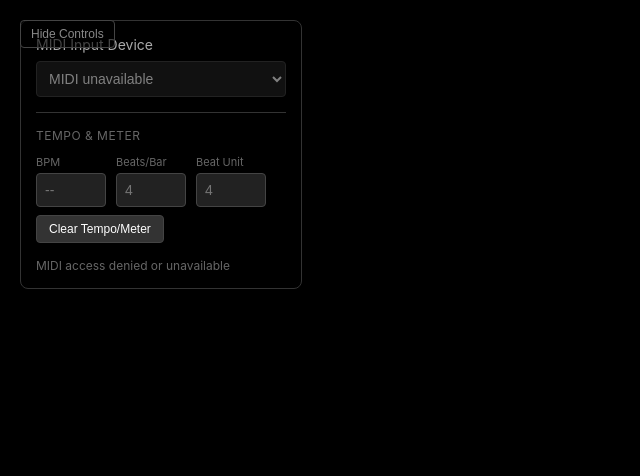
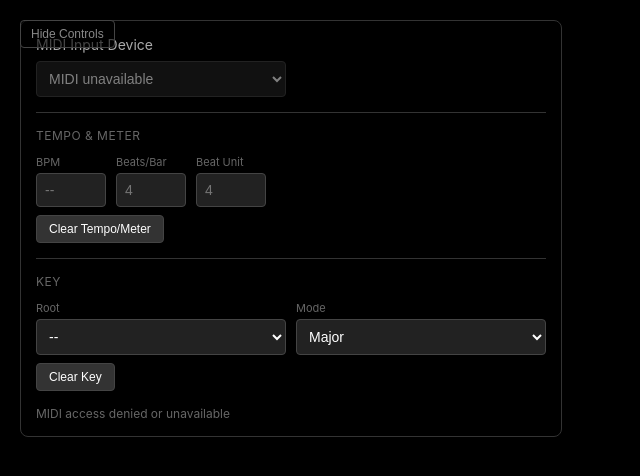
Before and after one commit to nicc/synesthetica, a website built with Vite: page packages/web-app/index.html in a window 1280 px wide. Shown: the whole page, without its empty margins (0-640 px from the left). Built offline with nearby package versions, Linux system fonts and the light colour scheme.

Commit message:
Add key selector UI (root + mode dropdowns)
Wires key-root and key-mode select elements to pipeline.setKey().
Supports all 12 roots and 9 modes (7 church modes + harmonic/melodic
minor). Clear button resets to no key (disables functional analysis).

Co-Authored-By: Claude Opus 4.6 <noreply@anthropic.com>

```diff
--- a/packages/web-app/index.html
+++ b/packages/web-app/index.html
@@ -195,6 +195,47 @@
       </div>
     </div>
 
+    <div class="section-divider">
+      <div class="section-header">Key</div>
+      <div class="control-group">
+        <div class="inline-controls">
+          <label>
+            <span class="input-label">Root</span>
+            <select id="key-root">
+              <option value="">--</option>
+              <option value="0">C</option>
+              <option value="1">C♯/D♭</option>
+              <option value="2">D</option>
+              <option value="3">E♭</option>
+              <option value="4">E</option>
+              <option value="5">F</option>
+              <option value="6">F♯/G♭</option>
+              <option value="7">G</option>
+              <option value="8">A♭</option>
+              <option value="9">A</option>
+              <option value="10">B♭</option>
+              <option value="11">B</option>
+            </select>
+          </label>
+          <label>
+            <span class="input-label">Mode</span>
+            <select id="key-mode">
+              <option value="ionian">Major</option>
+              <option value="dorian">Dorian</option>
+              <option value="phrygian">Phrygian</option>
+              <option value="lydian">Lydian</option>
+              <option value="mixolydian">Mixolydian</option>
+              <option value="aeolian">Minor</option>
+              <option value="locrian">Locrian</option>
+              <option value="harmonic-minor">Harmonic minor</option>
+              <option value="melodic-minor">Melodic minor</option>
+            </select>
+          </label>
+        </div>
+        <button id="clear-key">Clear Key</button>
+      </div>
+    </div>
+
     <div id="status">Initializing...</div>
   </div>
 
--- a/packages/web-app/src/main.ts
+++ b/packages/web-app/src/main.ts
@@ -1,5 +1,5 @@
 import type { MidiInputInfo } from "@synesthetica/adapters";
-import type { SceneFrame } from "@synesthetica/contracts";
+import type { SceneFrame, PitchClass, ModeId } from "@synesthetica/contracts";
 import { RawMidiAdapter, WebMidiSource } from "@synesthetica/adapters";
 import {
   VisualPipeline,
@@ -26,6 +26,9 @@ const tempoInput = document.getElementById("tempo-input") as HTMLInputElement;
 const beatsPerBarInput = document.getElementById("beats-per-bar") as HTMLInputElement;
 const beatUnitInput = document.getElementById("beat-unit") as HTMLInputElement;
 const clearTempoBtn = document.getElementById("clear-tempo") as HTMLButtonElement;
+const keyRootSelect = document.getElementById("key-root") as HTMLSelectElement;
+const keyModeSelect = document.getElementById("key-mode") as HTMLSelectElement;
+const clearKeyBtn = document.getElementById("clear-key") as HTMLButtonElement;
 
 // App state
 let midiSource: WebMidiSource | null = null;
@@ -369,12 +372,42 @@ function clearTempoMeter(): void {
   }
 }
 
-// Event listeners for tempo/meter controls
+/**
+ * Apply key settings from the UI to the pipeline
+ */
+function applyKeySettings(): void {
+  if (!pipeline) return;
+
+  const rootValue = keyRootSelect.value;
+  if (rootValue === "") {
+    pipeline.setKey(null);
+    return;
+  }
+
+  const root = parseInt(rootValue, 10) as PitchClass;
+  const mode = keyModeSelect.value as ModeId;
+  pipeline.setKey({ root, mode });
+}
+
+/**
+ * Clear key setting
+ */
+function clearKey(): void {
+  keyRootSelect.value = "";
+  if (pipeline) {
+    pipeline.setKey(null);
+  }
+}
+
+// Event listeners for controls
 toggleControlsBtn.addEventListener("click", toggleControls);
 tempoInput.addEventListener("change", applyTempoMeterSettings);
 beatsPerBarInput.addEventListener("change", applyTempoMeterSettings);
 beatUnitInput.addEventListener("change", applyTempoMeterSettings);
 clearTempoBtn.addEventListener("click", clearTempoMeter);
+keyRootSelect.addEventListener("change", applyKeySettings);
+keyModeSelect.addEventListener("change", applyKeySettings);
+clearKeyBtn.addEventListener("click", clearKey);
 
 // Initialize on load
 initMidi();
```
